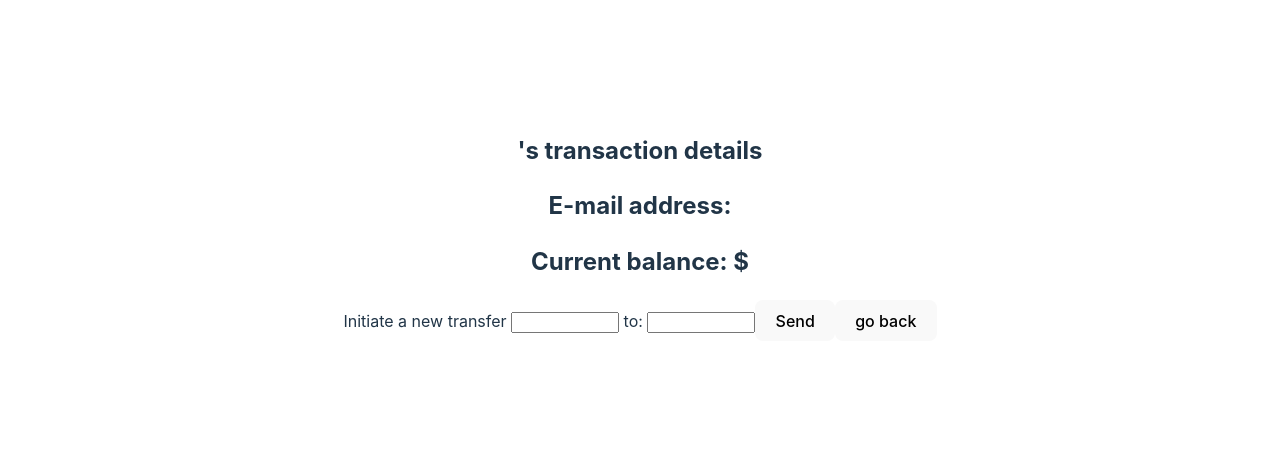
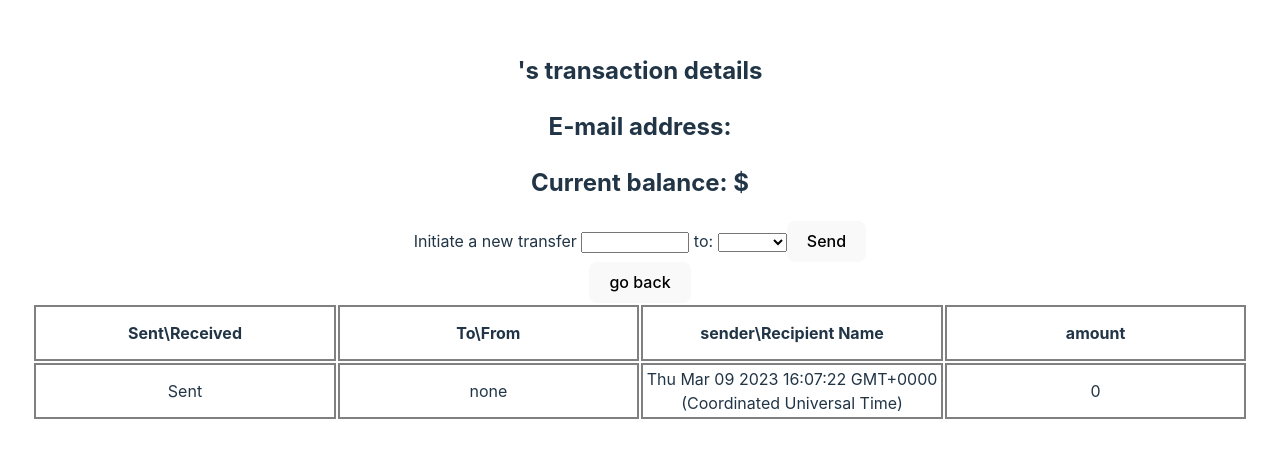
Before and after one commit to Barghout22/basic-banking-sytem, a React (Vite) app in the folder client/: page /view-customers in a window 1280 px wide. Shown: the part 173-630 px from the top of the page. Built offline with nearby package versions, Linux system fonts and the light colour scheme.

Commit message:
created transaction history states. Created a state for all transactions and a state for the transactions for the desired customer,whose name is clicked on in the "all customers" page.

```diff
--- a/client/src/RouteSwitch.tsx
+++ b/client/src/RouteSwitch.tsx
@@ -8,6 +8,24 @@ import uniqid from "uniqid";
 
 const RouteSwitch = () => {
   const [currentDispCust, setCurrentDispCust] = useState("none");
+  const [allTranscations, setAllTransactions] = useState([
+    {
+      id: uniqid(),
+      sender: "John",
+      receiver: "Sarah",
+      amount: 0,
+      date: new Date(),
+    },
+  ]);
+  const [displayedTranscations, setDisplayedTransactions] = useState([
+    {
+      id: uniqid(),
+      sender: "none",
+      receiver: "none",
+      amount: 0,
+      date: new Date(),
+    },
+  ]);
   const [allCustomers, setAllCustomers] = useState([
     { id: uniqid(), name: "John", email: "john@domain", balance: 10000 },
     { id: uniqid(), name: "Sarah", email: "sarah@domain", balance: 10000 },
@@ -25,6 +43,15 @@ const RouteSwitch = () => {
       balance: 10000,
     },
   ]);
+
+  function DisplayCustomerInfo(name: string) {
+    setCurrentDispCust(name);
+    const customerTransactions = allTranscations.filter(
+      (transaction) =>
+        transaction.sender === name || transaction.receiver === name
+    );
+    setDisplayedTransactions(customerTransactions);
+  }
   return (
     <BrowserRouter>
       <Routes>
@@ -34,7 +61,7 @@ const RouteSwitch = () => {
           element={
             <DisplayAllCustomers
               allCustomers={allCustomers}
-              setCurrentDispCust={setCurrentDispCust}
+              setCurrentDispCust={DisplayCustomerInfo}
             />
           }
         />
@@ -44,6 +71,7 @@ const RouteSwitch = () => {
             <DisplayUser
               currentDispCust={currentDispCust}
               allCustomers={allCustomers}
+              transactions={displayedTranscations}
             />
           }
         />
--- a/client/src/components/TransferHistory.tsx
+++ b/client/src/components/TransferHistory.tsx
@@ -4,9 +4,17 @@ import { Link } from "react-router-dom";
 const DisplayUser = ({
   allCustomers,
   currentDispCust,
+  transactions,
 }: {
   allCustomers: { id: string; name: string; email: string; balance: number }[];
   currentDispCust: string;
+  transactions: {
+    id: string;
+    sender: string;
+    receiver: string;
+    amount: number;
+    date: Date;
+  }[];
 }) => {
   const currentDisp = allCustomers.find(
     (customer) => customer.name === currentDispCust
@@ -14,6 +22,14 @@ const DisplayUser = ({
   const allOtherCusts = allCustomers.filter(
     (customer) => customer.name !== currentDispCust
   );
+
+  function disp(e: any) {
+    e.preventDefault();
+    const formData = new FormData(e.target);
+    for (let [name, value] of formData.entries()) {
+      console.log(`${name}:${value}`);
+    }
+  }
   return (
     <div>
       <h2> {currentDisp ? currentDisp.name : null}'s transaction details</h2>
@@ -22,22 +38,52 @@ const DisplayUser = ({
         Current balance: $
         {currentDisp ? currentDisp.balance.toLocaleString() : null}
       </h2>
+      <form action="" onSubmit={disp}>
         <label>
-        Initiate a new transfer <input type="number" name="transferAmount" />
+          Initiate a new transfer{" "}
+          <input type="number" name="transferAmount" required />
         </label>
         <label>
           {" "}
-        to: <input list="receivers" name="receivers" />
-        <datalist id="receivers">
+          to:{" "}
+          <select name="receiver" required>
+            <option value=""></option>
             {allOtherCusts.map((customer) => (
-            <option key={customer.id} value={customer.name} />
+              <option key={customer.id} value={customer.name}>
+                {customer.name}
+              </option>
             ))}
-        </datalist>
+          </select>
         </label>
-      <button>Send</button>
+        <button type="submit">Send</button>
+      </form>
       <Link to="/list-of-customers">
         <button>go back </button>
       </Link>
+      <table>
+        <tbody>
+          <tr>
+            <th>Sent\Received</th>
+            <th>To\From</th>
+            <th>sender\Recipient Name</th>
+            <th>amount</th>
+          </tr>
+          {transactions.map((transaction) => (
+            <tr key={transaction.id}>
+              <td>
+                {transaction.sender === currentDispCust ? "Sent" : "received"}
+              </td>
+              <td>
+                {transaction.sender === currentDispCust
+                  ? transaction.receiver
+                  : transaction.sender}
+              </td>
+              <td>{transaction.date.toString()}</td>
+              <td>{transaction.amount}</td>
+            </tr>
+          ))}
+        </tbody>
+      </table>
     </div>
   );
 };
```
Lines whose indentation alone changed are shown as unchanged.
